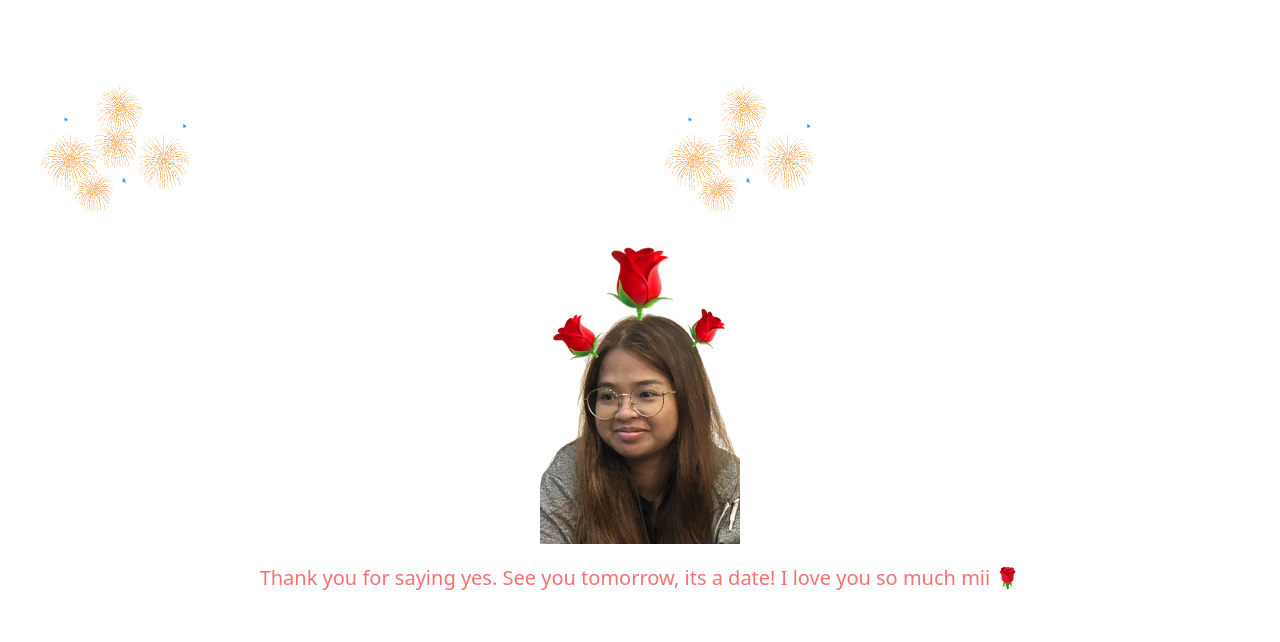
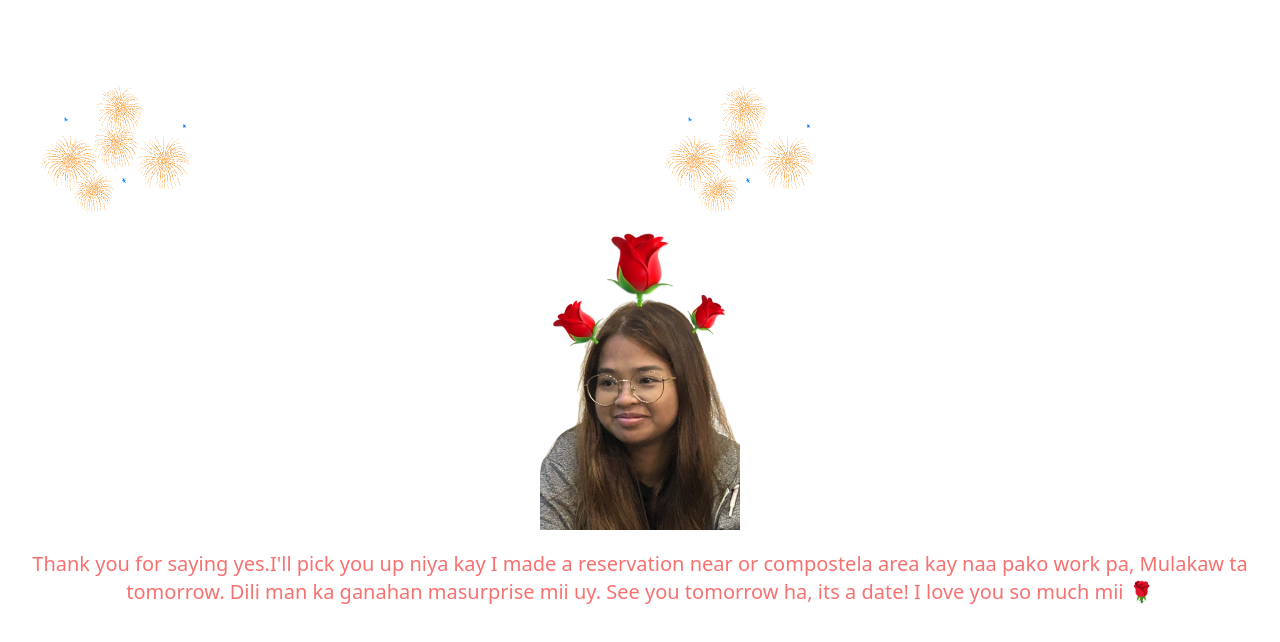
Before and after one commit to keejay70/keejay70.github.io, a plain HTML site: page accepted.html in a window 1280 px wide. Shown: the top 642 px of the page. Drawn offline with nearby package versions, Linux system fonts and the light colour scheme.

Commit message:
Update accepted.html

```diff
--- a/accepted.html
+++ b/accepted.html
@@ -22,7 +22,7 @@
                 <img src="fire.gif" alt="photo" width="200" height="400"/>
             </div>
             <img src="2.png" alt="photo" width="200" height="400"/>
-            <span class="text-xl font-medium text-red-400 my-5 text-center">Thank you for saying yes. See you tomorrow, its a date! I love you so much mii 🌹</span>
+            <span class="text-xl font-medium text-red-400 my-5 text-center">Thank you for saying yes.I'll pick you up niya kay I made a reservation near or compostela area kay naa pako work pa, Mulakaw ta tomorrow. Dili man ka ganahan masurprise mii uy. See you tomorrow ha, its a date! I love you so much mii 🌹</span>
         </div>
     </div>
 </body>
```
